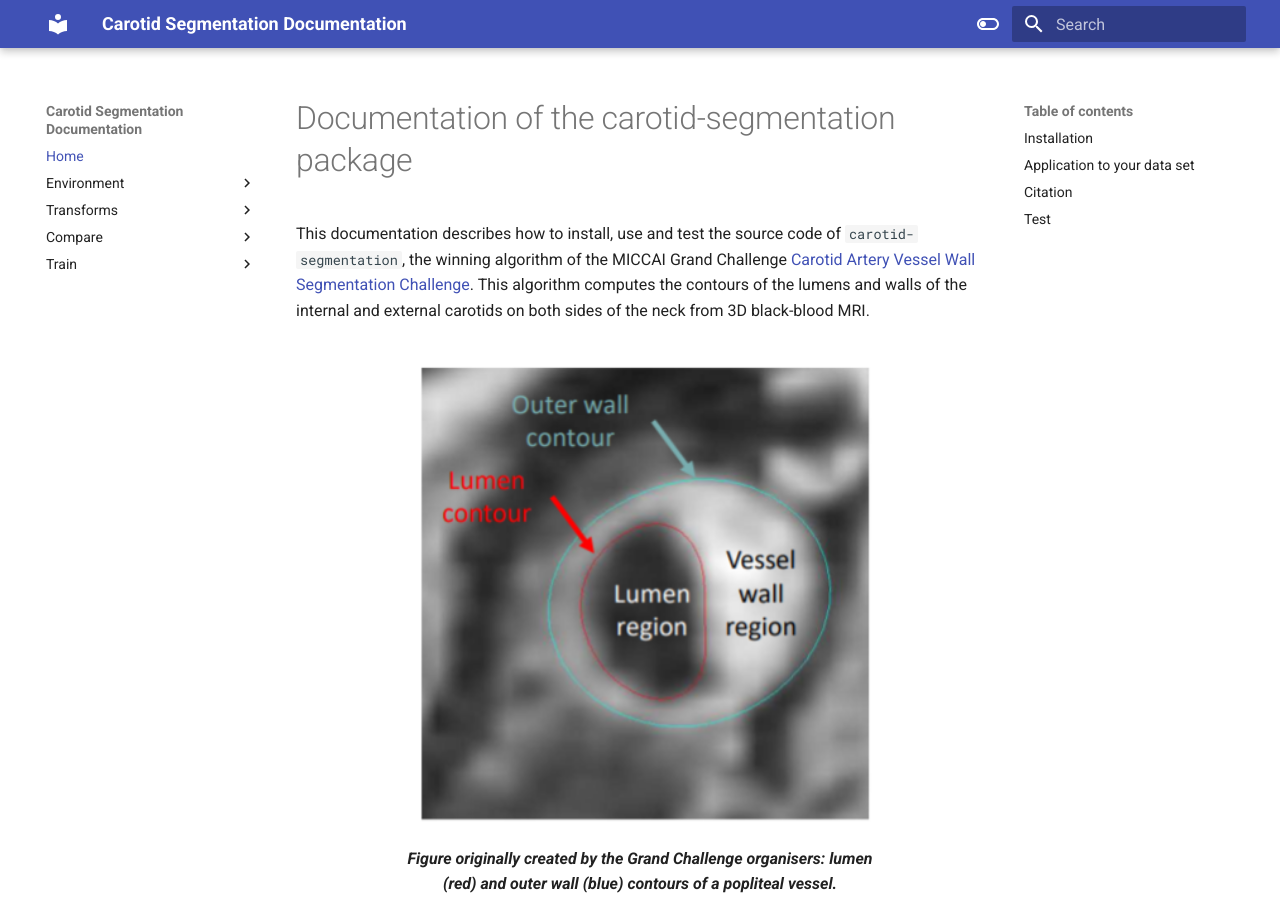
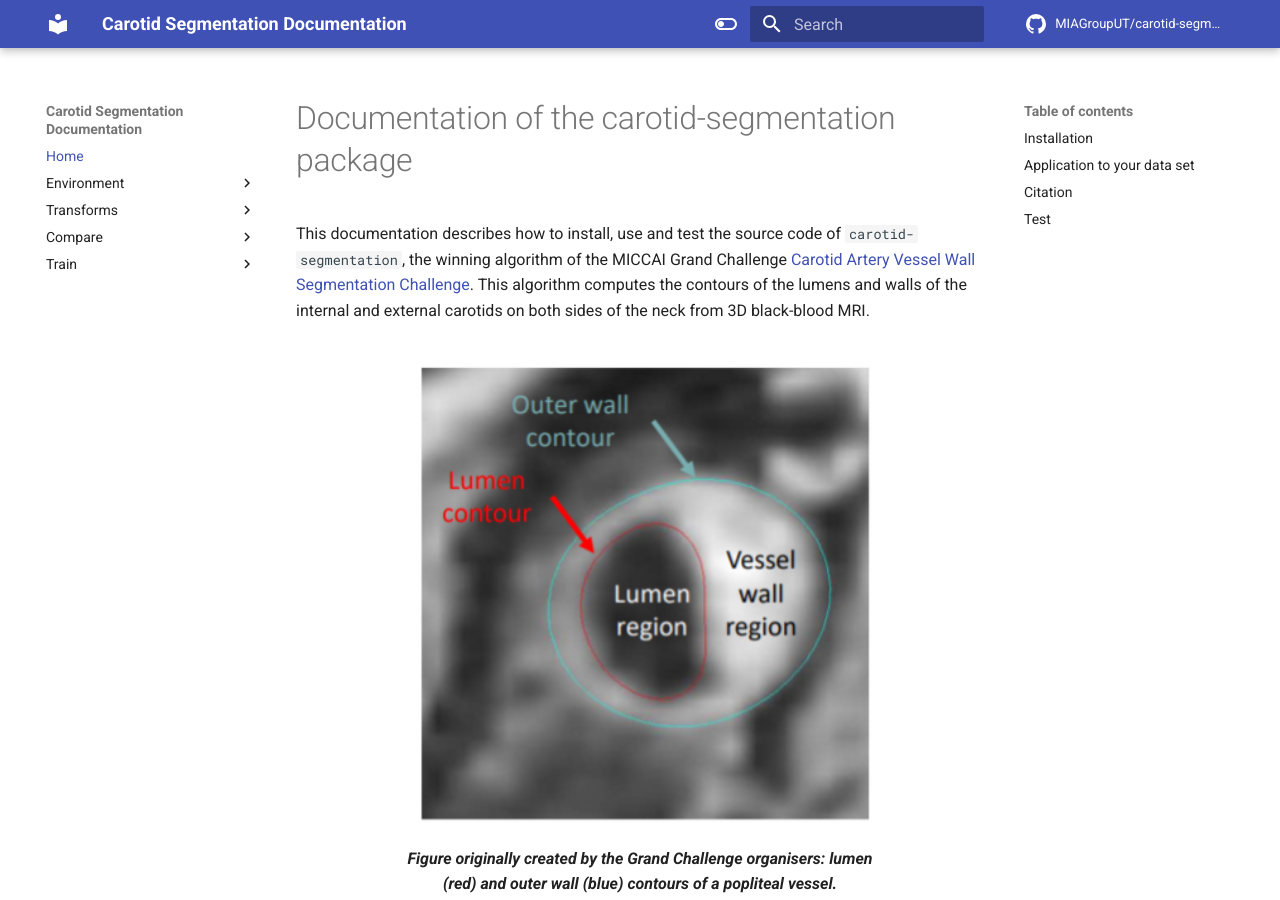
Before and after one commit to MIAGroupUT/carotid-segmentation, an MkDocs documentation site: the page built from docs/index.md, in a window 1280 px wide and 900 px high. Built offline with MkDocs 1.6.1 and Material for MkDocs 9.7.7, drawn with Linux system fonts in a browser that asks for light colours; comment, search, counter and statistics services are not loaded.

Commit message:
add link to GitHub repo

```diff
--- a/mkdocs.yml
+++ b/mkdocs.yml
@@ -5,8 +5,8 @@ site_name: Carotid Segmentation Documentation
 site_description: >-
   Open-source deep learning software for carotid segmentation
 # Repository
-# repo_name: team/repo
-# repo_url: https://github.com/team/repo
+repo_name:  MIAGroupUT/carotid-segmentation
+repo_url: https://github.com/MIAGroupUT/carotid-segmentation
 
 # Copyright
 # copyright: XXX
```
